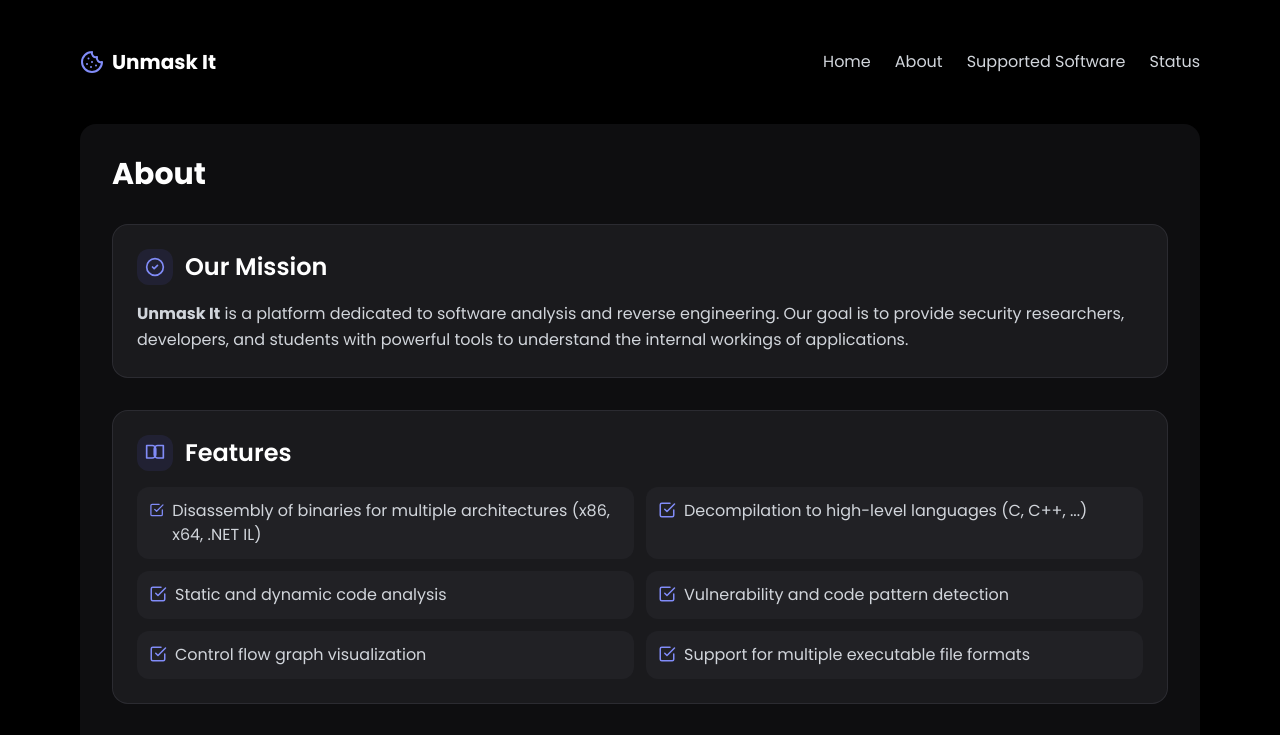
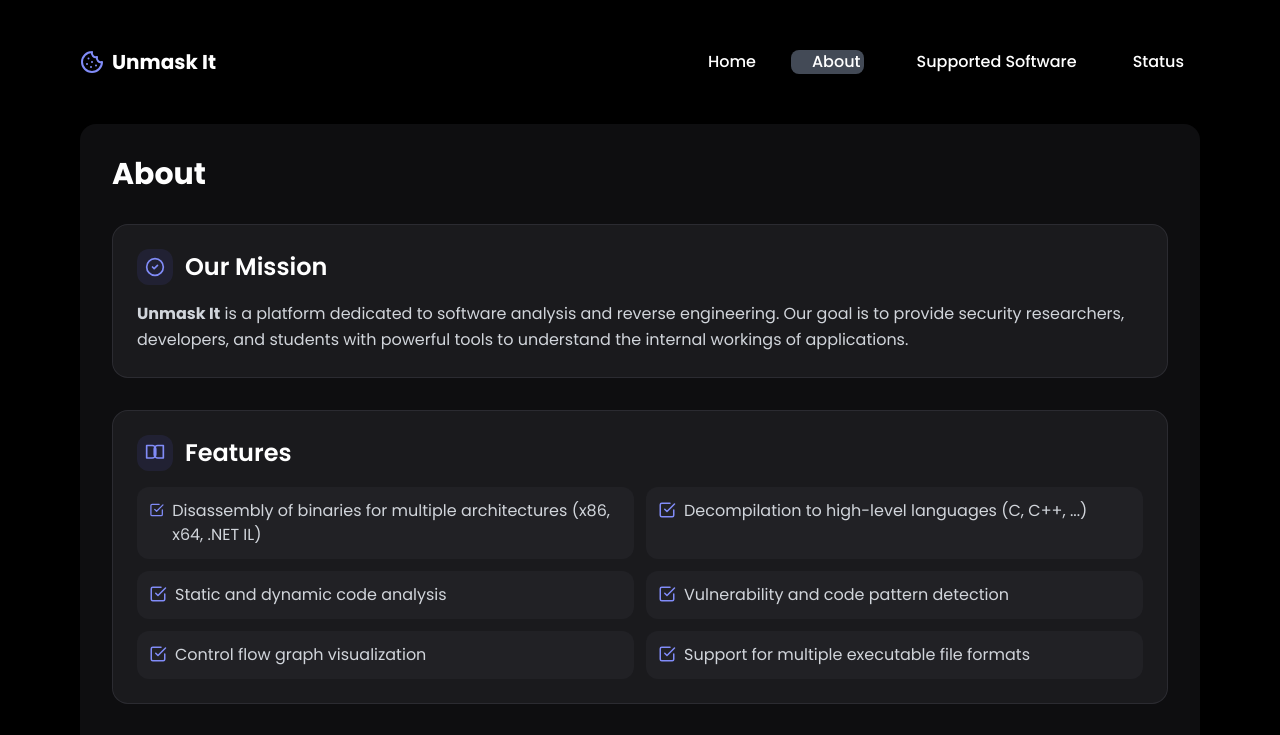
Before and after one commit to nffdev/unmask-it, a React (Vite) app in the folder Front/: page /about in a window 1280 px wide. Shown: the top 735 px of the page. Built offline with nearby package versions, Linux system fonts and the light colour scheme.

Commit message:
feat(app): updating navbar

```diff
--- /dev/null
+++ b/Front/src/components/navbar-anim.css
@@ -0,0 +1,15 @@
+.nav-link {
+  position: relative;
+  padding: 0.25em 1em;
+  border-radius: 8px;
+  color: #fff;
+  font-weight: 500;
+  background: none;
+  z-index: 1;
+  transition: color 0.2s;
+}
+
+.nav-slider-bg {
+  pointer-events: none;
+  box-shadow: 0 2px 8px 0 rgba(0,0,0,0.04);
+}
--- a/Front/src/components/navigation.jsx
+++ b/Front/src/components/navigation.jsx
@@ -1,6 +1,30 @@
-import { Link } from "react-router-dom"
+import { Link, useLocation } from "react-router-dom";
+import "./navbar-anim.css";
+
+import { useRef, useEffect, useState } from "react";
 
 export function Navigation() {
+  const location = useLocation();
+  const navLinks = [
+    { to: "/", label: "Home" },
+    { to: "/about", label: "About" },
+    { to: "/supported", label: "Supported Software" },
+    { to: "/status", label: "Status" },
+  ];
+  const linkRefs = useRef([]);
+  const [sliderStyle, setSliderStyle] = useState({ left: 0, width: 0 });
+  const [hoveredIdx, setHoveredIdx] = useState(null);
+
+  useEffect(() => {
+    const idx = hoveredIdx !== null ? hoveredIdx : navLinks.findIndex(l => l.to === location.pathname);
+    const node = linkRefs.current[idx];
+    if (node) {
+      const { left, width } = node.getBoundingClientRect();
+      const parentLeft = node.parentNode.parentNode.getBoundingClientRect().left;
+      setSliderStyle({ left: left - parentLeft, width });
+    }
+  }, [location.pathname, hoveredIdx]);
+
   return (
     <header className="flex justify-between items-center py-4">
       <Link to="/" className="text-xl font-bold text-white flex items-center">
@@ -25,31 +49,49 @@ export function Navigation() {
         </svg>
         Unmask It
       </Link>
-
       <nav>
-        <ul className="flex space-x-6">
-          <li>
-            <Link to="/" className="hover:text-indigo-400 transition-colors">
-              Home
-            </Link>
-          </li>
-          <li>
-            <Link to="/about" className="hover:text-indigo-400 transition-colors">
-              About
-            </Link>
-          </li>
-          <li>
-            <Link to="/supported" className="hover:text-indigo-400 transition-colors">
-              Supported Software
-            </Link>
-          </li>
-          <li>
-            <Link to="/status" className="hover:text-indigo-400 transition-colors">
-              Status
-            </Link>
-          </li>
-        </ul>
+        <div style={{ position: "relative" }}>
+          <ul className="flex space-x-6 relative">
+            <div
+              className="nav-slider-bg"
+              style={{
+                position: "absolute",
+                top: 0,
+                left: sliderStyle.left,
+                width: sliderStyle.width,
+                height: "100%",
+                borderRadius: "8px",
+                background: "#434a56",
+                transition: "left 0.35s cubic-bezier(0.4,0,0.2,1), width 0.35s cubic-bezier(0.4,0,0.2,1)",
+                zIndex: 0,
+              }}
+            />
+            {navLinks.map((l, i) => (
+              <li key={l.to} style={{ position: "relative", zIndex: 1 }}>
+                <Link
+                  to={l.to}
+                  className={`nav-link${location.pathname === l.to ? " active" : ""}`}
+                  ref={el => (linkRefs.current[i] = el)}
+                  style={{
+                    padding: "0.25em 1em",
+                    borderRadius: 8,
+                    fontWeight: 500,
+                    color: "#fff",
+                    background: "none",
+                    transition: "color 0.2s",
+                    position: "relative",
+                    zIndex: 1,
+                  }}
+                  onMouseEnter={() => setHoveredIdx(i)}
+                  onMouseLeave={() => setHoveredIdx(null)}
+                >
+                  {l.label}
+                </Link>
+              </li>
+            ))}
+          </ul>
+        </div>
       </nav>
     </header>
-  )
+  );
 }
--- a/Front/src/routes/About.jsx
+++ b/Front/src/routes/About.jsx
@@ -67,7 +67,7 @@ export default function AboutPage() {
                   "Control flow graph visualization",
                   "Support for multiple executable file formats",
                 ].map((item, index) => (
-                  <li key={index} className="flex items-start bg-zinc-700/20 p-3 rounded-xl">
+                  <li key={index} className="flex items-start bg-zinc-700/20 p-3 rounded-xl hover:bg-zinc-700/30 transition-colors">
                     <svg
                       xmlns="http://www.w3.org/2000/svg"
                       width="18"
```
